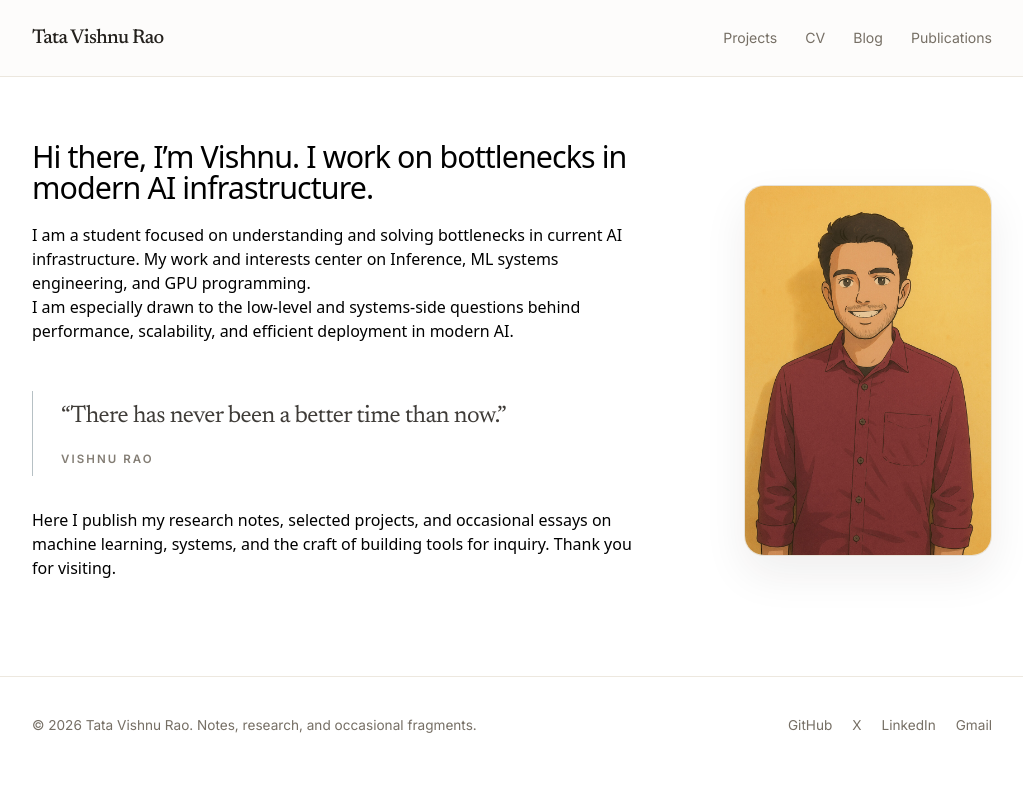
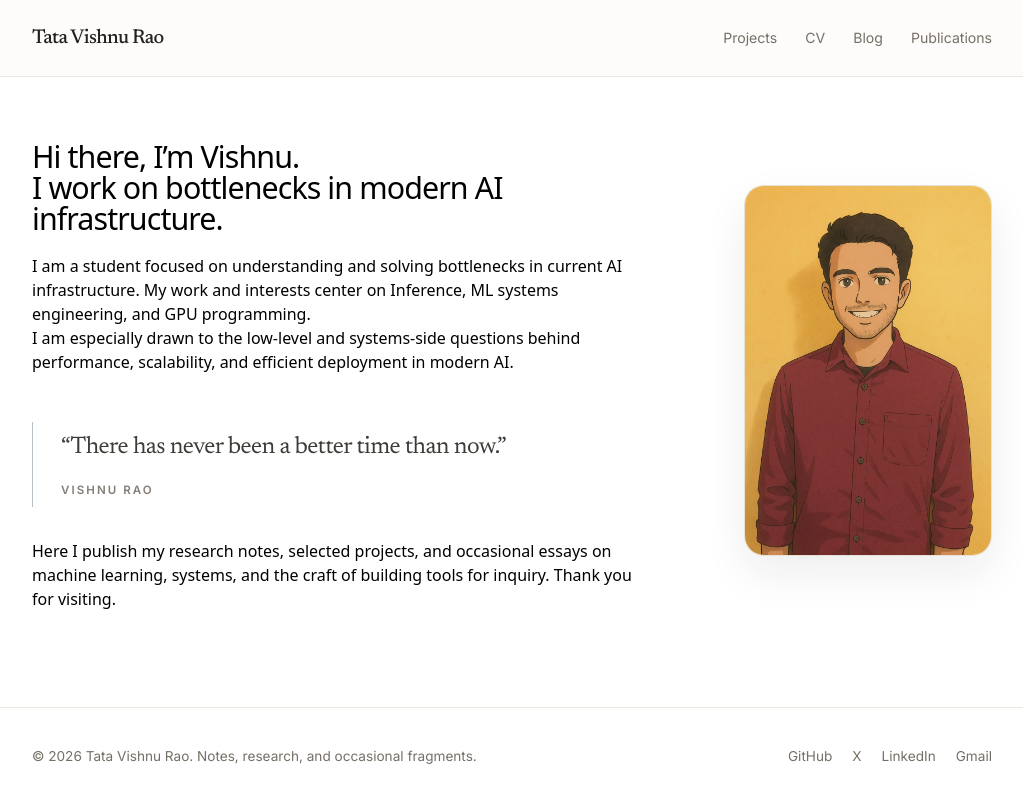
Before and after one commit to tatavishnurao/tatavishnurao.github.io, a Next.js app: page / in a window 1280 px wide. Shown: the whole page, without its empty margins (128-1151 px from the left). Built offline with nearby package versions, Linux system fonts and the light colour scheme.

Commit message:
Split homepage heading into two lines

```diff
--- a/app/page.tsx
+++ b/app/page.tsx
@@ -9,7 +9,11 @@ export default function HomePage() {
       <section className="grid gap-11 lg:grid-cols-[minmax(0,40rem)_248px] lg:items-start lg:justify-between">
         <div>
           <h1 className="display-heading max-w-2xl text-[1.55rem] leading-[1.02] tracking-[-0.03em] sm:text-[1.9rem]">
-            {site.homeHeading}
+            {site.homeHeading.map((line) => (
+              <span key={line} className="block">
+                {line}
+              </span>
+            ))}
           </h1>
 
           <div className="body-copy mt-5 max-w-[39rem]">
--- a/content/site.ts
+++ b/content/site.ts
@@ -5,7 +5,10 @@ export const site = {
     "A minimal academic portfolio and research notebook for Tata Vishnu Rao.",
   url: "https://tatavishnu.github.io",
   profileImage: "/images/profile.jpg",
-  homeHeading: "Hi there, I’m Vishnu. I work on bottlenecks in modern AI infrastructure.",
+  homeHeading: [
+    "Hi there, I’m Vishnu.",
+    "I work on bottlenecks in modern AI infrastructure."
+  ],
   bio: [
     "I am a student focused on understanding and solving bottlenecks in current AI infrastructure. My work and interests center on Inference, ML systems engineering, and GPU programming.",
     "I am especially drawn to the low-level and systems-side questions behind performance, scalability, and efficient deployment in modern AI."
```
